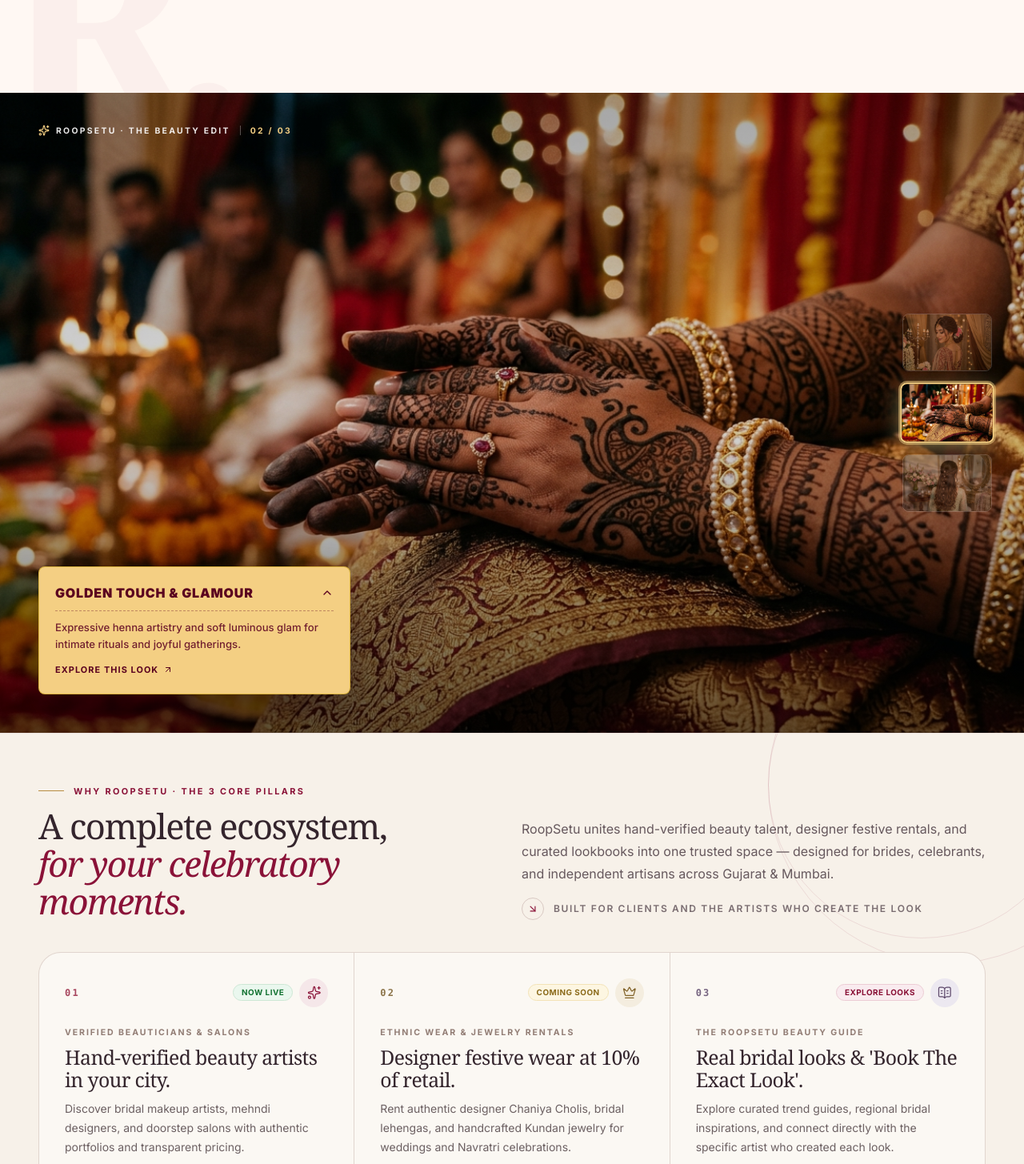
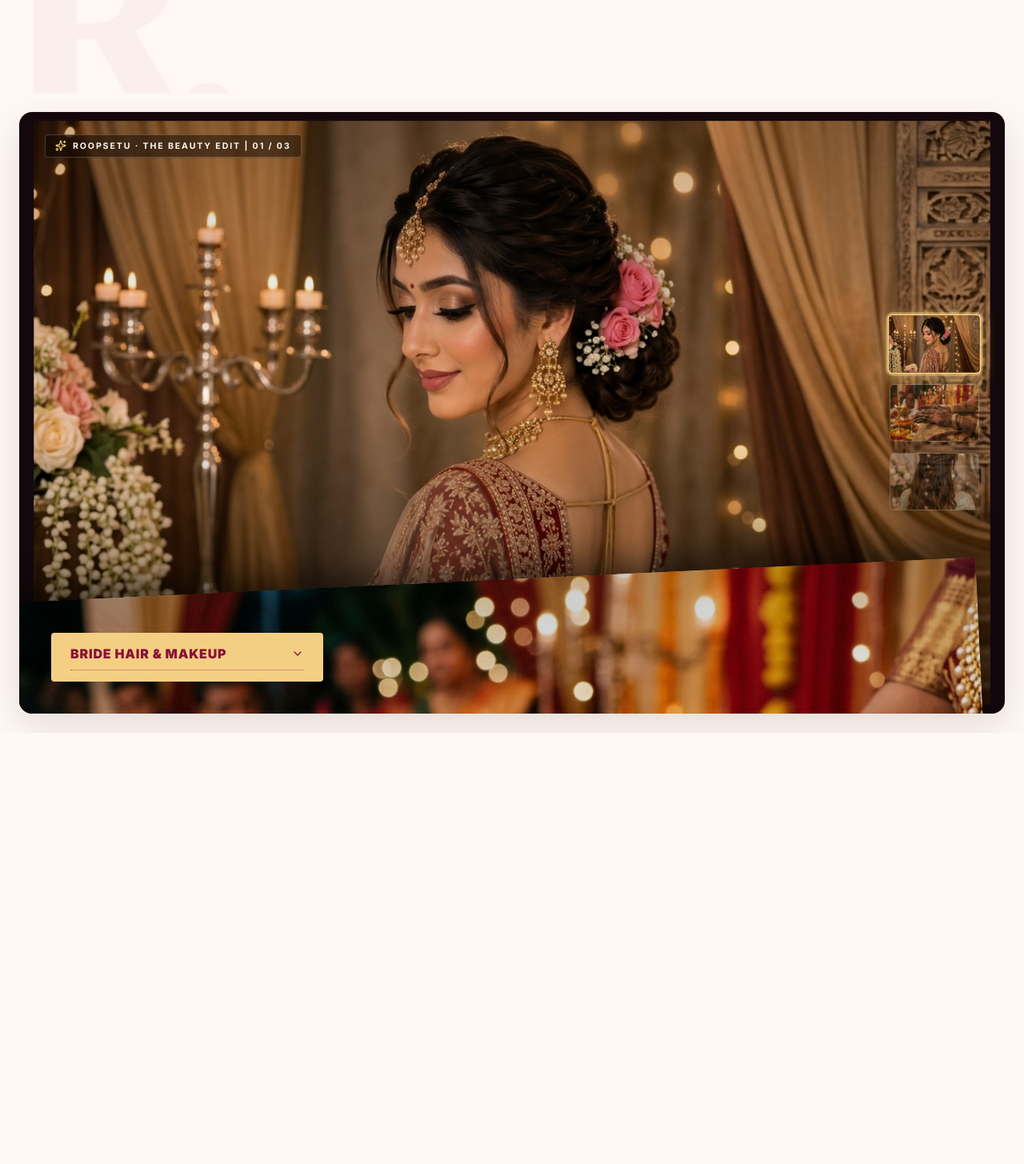
Before and after one commit to Janu1410/RoopSetu, a Next.js app in the folder frontend/: page / in a window 1280 px wide. Shown: the part 1895-3350 px from the top of the page at 80% size. Built offline with nearby package versions, Linux system fonts and the light colour scheme; no server answers.

Commit message:
feat: implement 100% scroll-driven angled sweep showcase matching template design

```diff
--- /dev/null
+++ b/frontend/components/home/EditorialPinnedShowcase.tsx
@@ -0,0 +1,4 @@
+"use client";
+
+export { default, EDITORIAL_LOOKS } from "./EditorialShowcase";
+export type { EditorialLook } from "./EditorialShowcase";
--- a/frontend/components/home/EditorialShowcase.tsx
+++ b/frontend/components/home/EditorialShowcase.tsx
@@ -1,10 +1,9 @@
 "use client";
 
-import { useEffect, useState } from "react";
+import { useRef, useState } from "react";
 import Image from "next/image";
-import Link from "next/link";
-import { AnimatePresence, motion } from "framer-motion";
-import { ArrowUpRight, ChevronDown, Sparkles } from "lucide-react";
+import { motion, useScroll, useTransform, useMotionValueEvent } from "framer-motion";
+import { ChevronDown, Sparkles } from "lucide-react";
 
 export type EditorialLook = {
   id: string;
@@ -43,150 +42,162 @@ export const EDITORIAL_LOOKS: EditorialLook[] = [
   {
     id: "hair",
     number: "03",
-    title: "SIGNATURE HAIRSTYLES",
+    title: "BLUSH BEAUTY & BALANCE",
     eyebrow: "The Finishing Touch",
     description:
       "From soft, modern styling to timeless occasion hair, discover a celebratory look that feels like you.",
-    image: "/images/hero/desktop/her-32.jpg",
+    image: "/images/hair/hai-22.jpg",
     alt: "Traditional occasion hairstyle finished with floral accessories",
     href: "/services?category=hair-draping",
   },
 ];
 
 export default function EditorialShowcase() {
-  const [activeIndex, setActiveIndex] = useState(0);
-  const [isPaused, setIsPaused] = useState(false);
-  const [isExpanded, setIsExpanded] = useState(true);
+  const containerRef = useRef<HTMLDivElement>(null);
+  const [activeIdx, setActiveIdx] = useState(0);
 
-  // Auto-advance every 5.5 seconds unless user hovers
-  useEffect(() => {
-    if (isPaused) return;
+  // Pinned scroll-driven transition across 300vh track
+  const { scrollYProgress } = useScroll({
+    target: containerRef,
+    offset: ["start start", "end end"],
+  });
 
-    const timer = setInterval(() => {
-      setActiveIndex((prev) => (prev + 1) % EDITORIAL_LOOKS.length);
-    }, 5500);
+  // Track active slide dynamically based on scroll position (no hover required)
+  useMotionValueEvent(scrollYProgress, "change", (latest) => {
+    if (latest < 0.35) {
+      setActiveIdx(0);
+    } else if (latest < 0.68) {
+      setActiveIdx(1);
+    } else {
+      setActiveIdx(2);
+    }
+  });
 
-    return () => clearInterval(timer);
-  }, [isPaused]);
+  // Layer 0 (Look 1) Subtle depth scale
+  const scale0 = useTransform(scrollYProgress, [0, 0.45], [1, 0.95]);
 
-  const currentLook = EDITORIAL_LOOKS[activeIndex];
+  // Layer 1 (Look 2) Angled sweep tilt from -3.8deg to 0deg
+  const y1 = useTransform(scrollYProgress, [0.18, 0.48], ["115%", "0%"]);
+  const rotate1 = useTransform(scrollYProgress, [0.18, 0.48], [-3.8, 0]);
+  const scale1 = useTransform(scrollYProgress, [0.5, 0.82], [1, 0.95]);
+
+  // Layer 2 (Look 3) Angled sweep tilt from -3.8deg to 0deg over Look 2
+  const y2 = useTransform(scrollYProgress, [0.52, 0.82], ["115%", "0%"]);
+  const rotate2 = useTransform(scrollYProgress, [0.52, 0.82], [-3.8, 0]);
+
+  // Smooth click navigation to target slide's scroll position
+  const scrollToSlide = (idx: number) => {
+    if (!containerRef.current) return;
+    const rect = containerRef.current.getBoundingClientRect();
+    const scrollTop = window.scrollY || document.documentElement.scrollTop;
+    const containerTop = rect.top + scrollTop;
+    const scrollRange = containerRef.current.scrollHeight - window.innerHeight;
+    const targetProgress = idx === 0 ? 0.05 : idx === 1 ? 0.45 : 0.85;
+    window.scrollTo({
+      top: containerTop + scrollRange * targetProgress,
+      behavior: "smooth",
+    });
+  };
 
   return (
     <section
+      ref={containerRef}
       aria-label="Editorial beauty showcase"
-      className="relative h-[100svh] min-h-[580px] w-full overflow-hidden bg-[#14080D]"
-      onMouseEnter={() => setIsPaused(true)}
-      onMouseLeave={() => setIsPaused(false)}
+      className="relative h-[300vh] w-full bg-[#FFF8F3]"
     >
-      {/* Main Full-Viewport Background Image with Framer-style Angled Slide Transition */}
-      <div
-        className="relative h-full w-full overflow-hidden"
-        style={{ position: "relative", width: "100%", height: "100%" }}
-      >
-        <AnimatePresence initial={false} mode="sync">
+      {/* Sticky 100vh Viewport Stage */}
+      <div className="sticky top-0 h-screen w-full overflow-hidden p-3 sm:p-5 lg:p-6 flex flex-col justify-center items-center bg-[#FFF8F3]">
+        {/* Rounded Image Stage Frame matching Template */}
+        <div className="relative h-[calc(100vh-24px)] sm:h-[calc(100vh-40px)] w-full max-w-[1540px] overflow-hidden rounded-xl sm:rounded-2xl bg-[#14080D] shadow-[0_16px_48px_rgba(45,13,26,0.12)]">
+          {/* Layer 0: Look 1 (Base Layer) */}
+          <div className="absolute inset-0 z-10 overflow-hidden">
             <motion.div
-            key={currentLook.image}
-            initial={{ y: "100%", rotate: -3.5, scale: 1.05 }}
-            animate={{ y: "0%", rotate: 0, scale: 1 }}
-            exit={{ y: "-15%", opacity: 0.35, scale: 0.98 }}
-            transition={{ duration: 0.65, ease: [0.22, 1, 0.36, 1] }}
-            className="absolute inset-0 origin-bottom-left overflow-hidden"
-            style={{
-              position: "absolute",
-              top: 0,
-              left: 0,
-              right: 0,
-              bottom: 0,
-              width: "100%",
-              height: "100%",
-            }}
+              style={{ scale: scale0 }}
+              className="relative h-full w-full"
             >
               <Image
-              src={currentLook.image}
-              alt={currentLook.alt}
+                src={EDITORIAL_LOOKS[0].image}
+                alt={EDITORIAL_LOOKS[0].alt}
                 fill
                 priority
-              sizes="100vw"
-              className="object-cover object-center"
+                sizes="(max-width: 1200px) 100vw, 1540px"
+                className="object-cover"
+                style={{ objectPosition: "center 22%" }}
               />
-            {/* Filmic dark vignette overlay */}
-            <div className="absolute inset-0 bg-gradient-to-t from-black/60 via-black/15 to-black/35" />
+              <div className="absolute inset-0 bg-gradient-to-t from-black/50 via-transparent to-black/20" />
             </motion.div>
-        </AnimatePresence>
           </div>
 
-      {/* Top Floating Editorial Badge */}
-      <div className="pointer-events-none absolute left-6 top-6 z-20 flex items-center gap-2 text-[0.65rem] font-bold uppercase tracking-[0.22em] text-white/90 sm:left-12 sm:top-10">
-        <Sparkles className="h-3.5 w-3.5 text-[#F4CF83]" aria-hidden="true" />
-        <span>RoopSetu · The Beauty Edit</span>
-        <span className="mx-1 h-3 w-px bg-white/30" />
-        <span className="text-[#F4CF83]">
-          {currentLook.number} / 0{EDITORIAL_LOOKS.length}
+          {/* Layer 1: Look 2 (Angled Sweep Scroll Reveal) */}
+          <motion.div
+            style={{ y: y1, rotate: rotate1 }}
+            className="absolute inset-0 z-20 origin-bottom-left overflow-hidden shadow-[0_-15px_40px_rgba(0,0,0,0.5)]"
+          >
+            <motion.div
+              style={{ scale: scale1 }}
+              className="relative h-full w-full"
+            >
+              <Image
+                src={EDITORIAL_LOOKS[1].image}
+                alt={EDITORIAL_LOOKS[1].alt}
+                fill
+                priority
+                sizes="(max-width: 1200px) 100vw, 1540px"
+                className="object-cover"
+                style={{ objectPosition: "center 40%" }}
+              />
+              <div className="absolute inset-0 bg-gradient-to-t from-black/50 via-transparent to-black/20" />
+            </motion.div>
+          </motion.div>
+
+          {/* Layer 2: Look 3 (Angled Sweep Scroll Reveal) */}
+          <motion.div
+            style={{ y: y2, rotate: rotate2 }}
+            className="absolute inset-0 z-30 origin-bottom-left overflow-hidden shadow-[0_-15px_40px_rgba(0,0,0,0.5)]"
+          >
+            <div className="relative h-full w-full">
+              <Image
+                src={EDITORIAL_LOOKS[2].image}
+                alt={EDITORIAL_LOOKS[2].alt}
+                fill
+                priority
+                sizes="(max-width: 1200px) 100vw, 1540px"
+                className="object-cover"
+                style={{ objectPosition: "center 30%" }}
+              />
+              <div className="absolute inset-0 bg-gradient-to-t from-black/50 via-transparent to-black/20" />
+            </div>
+          </motion.div>
+
+          {/* Top Floating Badge */}
+          <div className="absolute top-5 left-5 sm:top-7 sm:left-8 z-40">
+            <span className="inline-flex items-center gap-2 px-3 py-1.5 rounded-[4px] bg-black/45 backdrop-blur-md border border-white/20 text-[0.66rem] font-bold uppercase tracking-[0.18em] text-[#FFF8F3] shadow-xs">
+              <Sparkles className="w-3.5 h-3.5 text-[#F4CF83]" />
+              ROOPSETU · THE BEAUTY EDIT | 0{activeIdx + 1} / 03
             </span>
           </div>
 
-      {/* Bottom Left Floating Card (Styled after template reference) */}
-      <motion.div
-        layout
-        className="absolute bottom-6 left-6 z-30 w-[calc(100%-3rem)] max-w-[390px] rounded-lg border border-[#D4AF37]/90 bg-[#F4CF83] p-4 shadow-[0_20px_45px_rgba(20,0,8,0.45)] sm:bottom-12 sm:left-12 sm:p-5"
-      >
-        {/* Card Header with Title and Chevron */}
-        <button
-          type="button"
-          className="flex w-full items-center justify-between text-left"
-          onClick={() => setIsExpanded((prev) => !prev)}
-          aria-expanded={isExpanded}
-        >
-          <span className="font-sans text-[0.92rem] font-black uppercase tracking-wider text-[#5A001F] sm:text-base">
-            {currentLook.title}
+          {/* Bottom-Left Yellow Banner (Matching Template Exactly) */}
+          <div className="absolute bottom-6 left-6 sm:bottom-10 sm:left-10 z-40 pointer-events-auto">
+            <div className="w-[280px] sm:w-[340px] rounded-[4px] bg-[#F4CF83] px-5 py-3 sm:px-6 sm:py-3.5 shadow-xl transition-all duration-300">
+              <div className="flex items-center justify-between">
+                <span className="font-sans text-[0.92rem] sm:text-base font-black uppercase tracking-wider text-[#8A1238] select-none">
+                  {EDITORIAL_LOOKS[activeIdx].title}
                 </span>
-          <ChevronDown
-            className={`h-4 w-4 shrink-0 text-[#5A001F] transition-transform duration-250 ${
-              isExpanded ? "rotate-180" : ""
-            }`}
-            aria-hidden="true"
-          />
-        </button>
+                <ChevronDown className="h-4 w-4 text-[#8A1238] shrink-0" aria-hidden="true" />
+              </div>
+              <div className="mt-2 border-b border-dotted border-[#8A1238]/60" />
+            </div>
+          </div>
 
-        {/* Dotted Divider Line (Matching template) */}
-        <div className="my-2.5 border-b border-dashed border-[#5A001F]/35" />
-
-        {/* Collapsible Content */}
-        <AnimatePresence initial={false}>
-          {isExpanded && (
-            <motion.div
-              initial={{ opacity: 0, height: 0 }}
-              animate={{ opacity: 1, height: "auto" }}
-              exit={{ opacity: 0, height: 0 }}
-              transition={{ duration: 0.22 }}
-              className="overflow-hidden"
-            >
-              <p className="text-xs font-medium leading-relaxed text-[#5A001F]/85 sm:text-[0.82rem]">
-                {currentLook.description}
-              </p>
-              <Link
-                href={currentLook.href}
-                className="group mt-3 inline-flex items-center gap-1.5 text-[0.68rem] font-bold uppercase tracking-widest text-[#5A001F] transition-colors hover:text-[#7A0D30]"
-              >
-                <span>Explore this look</span>
-                <ArrowUpRight
-                  className="h-3 w-3 transition-transform group-hover:-translate-y-0.5 group-hover:translate-x-0.5"
-                  aria-hidden="true"
-                />
-              </Link>
-            </motion.div>
-          )}
-        </AnimatePresence>
-      </motion.div>
-
-      {/* Right Corner Thumbnails Stack (Hover to switch, matching template) */}
+          {/* Right Corner Thumbnails Stack (Scroll-linked, matching Template) */}
           <div
-        className="absolute right-5 top-1/2 z-30 flex -translate-y-1/2 flex-col gap-3 sm:right-10 sm:gap-4"
+            className="absolute right-5 sm:right-8 top-1/2 -translate-y-1/2 z-40 flex flex-col gap-3 sm:gap-3.5"
             role="tablist"
             aria-label="Editorial look thumbnails"
           >
             {EDITORIAL_LOOKS.map((look, idx) => {
-          const isActive = idx === activeIndex;
+              const isActive = idx === activeIdx;
 
               return (
                 <button
@@ -194,20 +205,12 @@ export default function EditorialShowcase() {
                   type="button"
                   role="tab"
                   aria-selected={isActive}
-              aria-label={`View ${look.title}`}
-              onMouseEnter={() => {
-                setActiveIndex(idx);
-                setIsPaused(true);
-              }}
-              onMouseLeave={() => setIsPaused(false)}
-              onClick={() => {
-                setActiveIndex(idx);
-                setIsPaused(true);
-              }}
-              className={`relative h-14 w-20 overflow-hidden rounded-md transition-all duration-300 sm:h-18 sm:w-28 sm:rounded-lg ${
+                  aria-label={`Scroll to ${look.title}`}
+                  onClick={() => scrollToSlide(idx)}
+                  className={`relative h-15 w-22 sm:h-18 sm:w-28 overflow-hidden rounded-[6px] transition-all duration-300 cursor-pointer ${
                     isActive
-                  ? "scale-105 border-2 border-[#F4CF83] shadow-[0_6px_24px_rgba(244,207,131,0.55)] ring-2 ring-[#F4CF83]/50"
-                  : "border border-white/30 opacity-60 hover:scale-102 hover:border-white/70 hover:opacity-100"
+                      ? "scale-105 border-2 border-[#F4CF83] shadow-[0_4px_18px_rgba(244,207,131,0.55)] opacity-100 ring-2 ring-[#F4CF83]/40"
+                      : "border border-white/30 opacity-60 hover:opacity-90"
                   }`}
                   style={{ position: "relative" }}
                 >
@@ -215,13 +218,15 @@ export default function EditorialShowcase() {
                     src={look.image}
                     alt={look.alt}
                     fill
-                sizes="(max-width: 640px) 80px, 120px"
+                    sizes="120px"
                     className="object-cover"
                   />
                 </button>
               );
             })}
           </div>
+        </div>
+      </div>
     </section>
   );
 }
--- a/frontend/components/home/ServicesLookbook.tsx
+++ b/frontend/components/home/ServicesLookbook.tsx
@@ -48,7 +48,7 @@ export default function ServicesLookbook() {
             <em className={playfair.className}>Signature Services</em>
           </h2>
 
-          <div className={`relative ${styles.featureImage}`} style={{ minHeight: "260px" }}>
+          <div className={`relative ${styles.featureImage}`}>
             <Image
               src={featureImage.image}
               alt={featureImage.alt}
@@ -93,7 +93,7 @@ export default function ServicesLookbook() {
 
                 {/* Service Details: Image on left, Price + Italic Description + Button on right */}
                 <div className={styles.serviceDetails}>
-                  <div className={`relative ${styles.serviceImage}`} style={{ minHeight: "220px" }}>
+                  <div className={`relative ${styles.serviceImage}`}>
                     <Image
                       src={service.image}
                       alt={service.alt}
```
Lines whose indentation alone changed are shown as unchanged.
